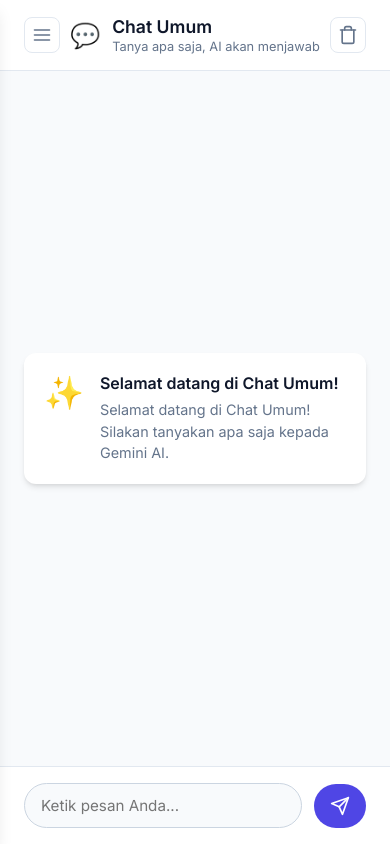
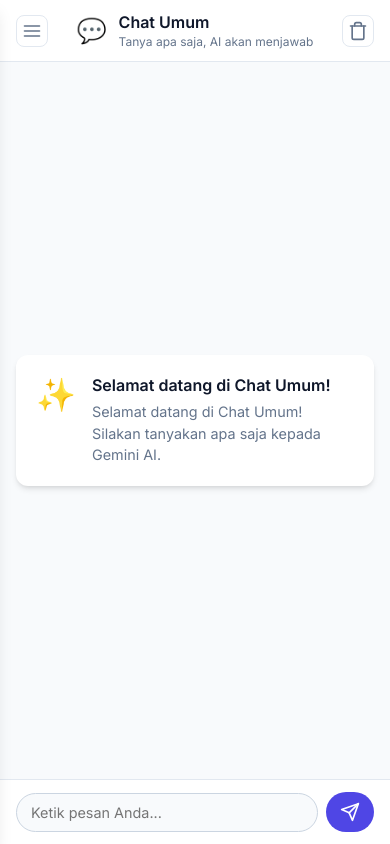
Before and after one commit to restiandf/rdf_gemini-chat-bot, a website: page public/index.html in a window 390 px wide. Drawn offline with Linux system fonts and the light colour scheme.

Commit message:
perbaikan input chat

```diff
--- a/public/index.html
+++ b/public/index.html
@@ -2,7 +2,7 @@
 <html lang="id">
   <head>
     <meta charset="UTF-8" />
-    <meta name="viewport" content="width=device-width, initial-scale=1.0" />
+    <meta name="viewport" content="width=device-width, initial-scale=1.0, viewport-fit=cover" />
     <meta name="description" content="Chatbot AI menggunakan Gemini Flash API" />
     <title>Gemini AI Chatbot</title>
     <link rel="preconnect" href="https://fonts.googleapis.com" />
--- a/public/style.css
+++ b/public/style.css
@@ -30,14 +30,18 @@ body {
   margin: 0;
   padding: 0;
   height: 100vh;
+  height: 100dvh;
   overflow: hidden;
+  padding-bottom: env(safe-area-inset-bottom);
 }
 
 .app {
   display: flex;
   height: 100vh;
+  height: 100dvh;
   width: 100vw;
   background: var(--white);
+  padding-bottom: env(safe-area-inset-bottom);
 }
 
 /* Sidebar */
@@ -320,6 +324,7 @@ body {
   align-items: center;
   gap: 12px;
   padding: 16px 24px;
+  padding-bottom: calc(16px + env(safe-area-inset-bottom));
   background: var(--white);
   border-top: 1px solid var(--gray-200);
 }
@@ -436,20 +441,53 @@ body {
     width: 100%;
   }
 
+  .chat-header {
+    padding: 12px 16px;
+  }
+
   .hamburger {
     display: flex;
   }
 
+  .chat-title h2 {
+    font-size: 1rem;
+  }
+
+  .chat-subtitle {
+    font-size: 0.75rem;
+  }
+
+  .chat-box {
+    padding: 16px;
+  }
+
   .message {
     max-width: 85%;
+    padding: 10px 14px;
+  }
+
+  .chat-form {
+    padding: 12px 16px;
+    padding-bottom: calc(12px + env(safe-area-inset-bottom));
+    gap: 8px;
+  }
+
+  .input-wrapper input {
+    padding: 10px 14px;
+    font-size: 0.9rem;
+  }
+
+  .send-btn {
+    padding: 10px 14px;
   }
 
   .send-btn span {
     display: none;
   }
 
-  .send-btn {
-    padding: 12px 16px;
+  .icon-btn {
+    width: 32px;
+    height: 32px;
   }
 }
 
```
